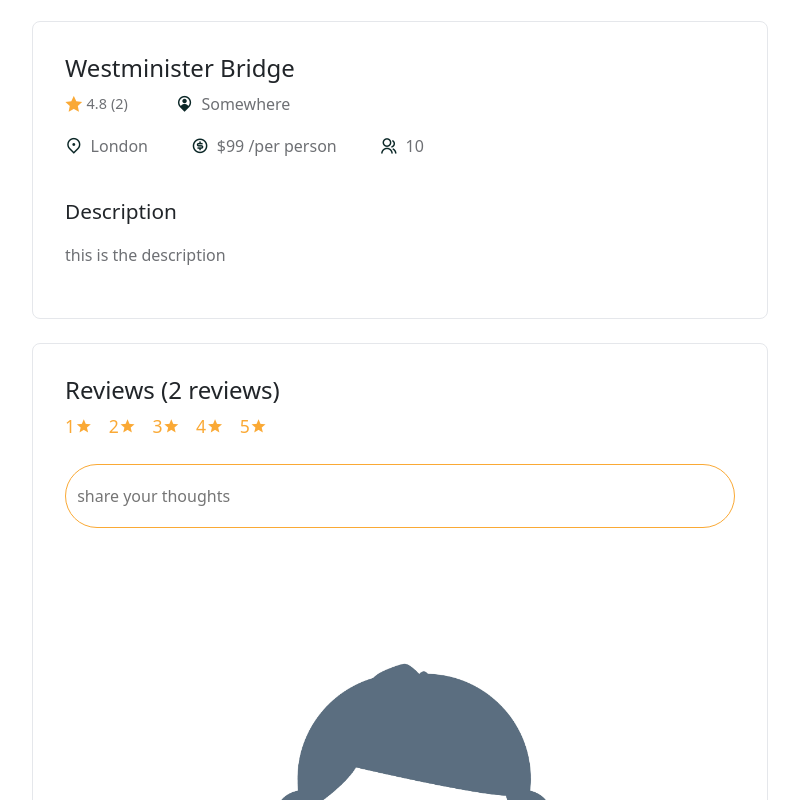
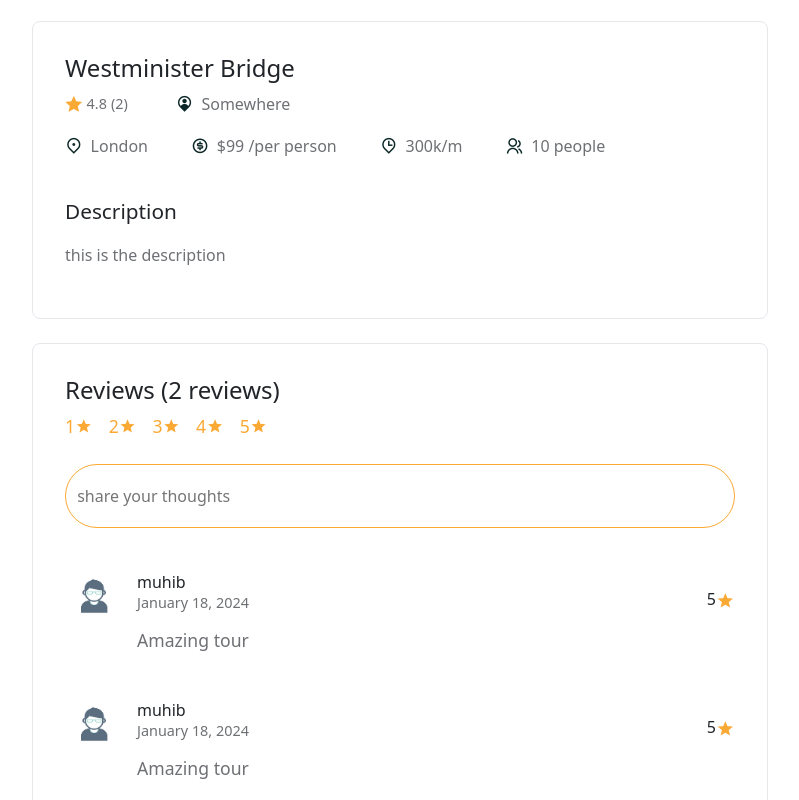
Before and after one commit to Antarip1047/Tours-and-Travels-MERN, a React (Create React App) app in the folder frontend/: page /tours/01 in a window 1280 px wide. Shown: the part 640-1440 px from the top of the page, without its empty margins (50-849 px from the left). Built offline with nearby package versions, Linux system fonts and the light colour scheme; a web font is replaced by a local one.

Commit message:
Review Section complete

```diff
--- a/frontend/src/pages/TourDetails.jsx
+++ b/frontend/src/pages/TourDetails.jsx
@@ -1,4 +1,4 @@
-import React from 'react'
+import React,{useRef, useState} from 'react'
 import '../styles/tour-details.css'
 import {Container, Row, Col, Form, ListGroup} from 'reactstrap'
 import {useParams} from 'react-router-dom'
@@ -6,18 +6,39 @@ import tourData from '../assets/data/tours'
 import calculateAvgRating from '../utils/avgRating'
 import avatar from "../assets/images/avatar.jpg"
 
-
 const TourDetails = () => {
   const {id} = useParams()
+  const reviewMsgRef = useRef('')
+  const [tourRating, setTourRating] = useState(null)
 
 
   const tour = tourData.find(tour => tour.id ===id)
 
 
-  const {photo, title, desc, price, reviews,address, city, distance, maxGroupSize} =
-  tour;
+  const {
+    photo,
+    title,
+    desc,
+    price,
+    reviews,
+    address,
+    city,
+    distance,
+    maxGroupSize
+  } = tour;
 
   const {totalRating,avgRating} = calculateAvgRating(reviews)
+
+  // format date
+  const options = {day:"numeric", month:"long", year:"numeric"};
+
+  //submit request to server
+  const submitHandler = e=>{
+    e.preventDefault()
+    const reviewText = reviewMsgRef.current.value
+
+    //later will call api
+  }
 
   return (
     <>
@@ -55,7 +76,10 @@ const TourDetails = () => {
                       <i className='ri-money-dollar-circle-line'></i> ${price} /per person
                     </span>
                     <span>
-                      <i className='ri-group-line'></i> {maxGroupSize}
+                      <i className='ri-map-pin-time-line'></i> {distance}k/m
+                    </span>
+                    <span>
+                      <i className='ri-group-line'></i> {maxGroupSize} people
                     </span>
                   </div>
                   <h5>Description</h5>
@@ -66,27 +90,29 @@ const TourDetails = () => {
                 <div className="tour__reviews mt-4">
                   <h4>Reviews ({reviews?.length} reviews)</h4>
 
-                  <Form>
+                  <Form onSubmit={submitHandler}>
                     <div className="d-flex align-items-center gap-3 mb-4 rating__group">
-                      <span>
+                      <span onClick={()=> setTourRating(1)}>
                         1<i className='ri-star-s-fill'></i>
                       </span>
-                      <span>
+                      <span onClick={()=> setTourRating(2)}>
                         2<i className='ri-star-s-fill'></i>
                       </span>
-                      <span>
+                      <span onClick={()=> setTourRating(3)}>
                         3<i className='ri-star-s-fill'></i>
                       </span>
-                      <span>
+                      <span onClick={()=> setTourRating(4)}>
                         4<i className='ri-star-s-fill'></i>
                       </span>
-                      <span>
+                      <span onClick={()=> setTourRating(5)}>
                         5<i className='ri-star-s-fill'></i>
                       </span>
                     </div>
 
                     <div className="review__input">
-                      <input type='text' placeholder='share your thoughts'/>
+                      <input type='text' ref={reviewMsgRef} placeholder='share your thoughts'
+                      required
+                      />
                       <button
                       className='btn primary__btn text-white'
                       type="submit">
@@ -100,14 +126,34 @@ const TourDetails = () => {
                       reviews?.map(review=>(
                         <div className='review__item'>
                           <img src={avatar} alt=''/>
+
+                          <div className="w-100">
+                            <div className="d-flex align-items-center justify-content-between">
+                              <div>
+                                <h5>muhib</h5>
+                                <p>
+                                  {new Date("01-18-2024").toLocaleDateString(
+                                    "en-US", options
+                                  )}
+                                </p>
+                              </div>
+                              <span className='d-flex align-items-right'>
+                                5<i class='ri-star-s-fill'></i>
+                              </span>
+                            </div>
+
+                            <h6>Amazing tour</h6>
+                          </div>
                         </div>
-                      ))
-
-                    }
+                      ))}
                   </ListGroup>
                 </div>
                 {/* ==========tour reviews section ends========== */}
               </div>
+            </Col>
+
+            <Col lg='4'>
+
             </Col>
           </Row>
         </Container>
--- a/frontend/src/styles/tour-details.css
+++ b/frontend/src/styles/tour-details.css
@@ -78,3 +78,45 @@
 .review__input input:focus {
     outline: none;
 }
+
+.review__item {
+    display: flex;
+    align-items: center;
+    column-gap: 1rem;
+    margin-bottom: 2rem;
+}
+
+.review__item img {
+    width: 3.5rem;
+    height:3.5rem;
+    border-radius: 50px;
+    object-fit: cover;
+}
+
+.user__reviews {
+    margin-top: 2.5rem;
+}
+
+.review__item h5 {
+    font-size: 1rem;
+    margin-bottom: 0;
+}
+
+.review__item p {
+    font-size: 0.9rem;
+    color: var(--text-color);
+}
+
+.review__item h6 {
+    font-size: 1.1rem;
+    color: var(--text-color);
+}
+
+.review__item span i {
+    font-size: 1.2rem;
+    color: var(--secondary-color);
+}
+
+.review__item span{
+    font-weight: 500;
+}
```
